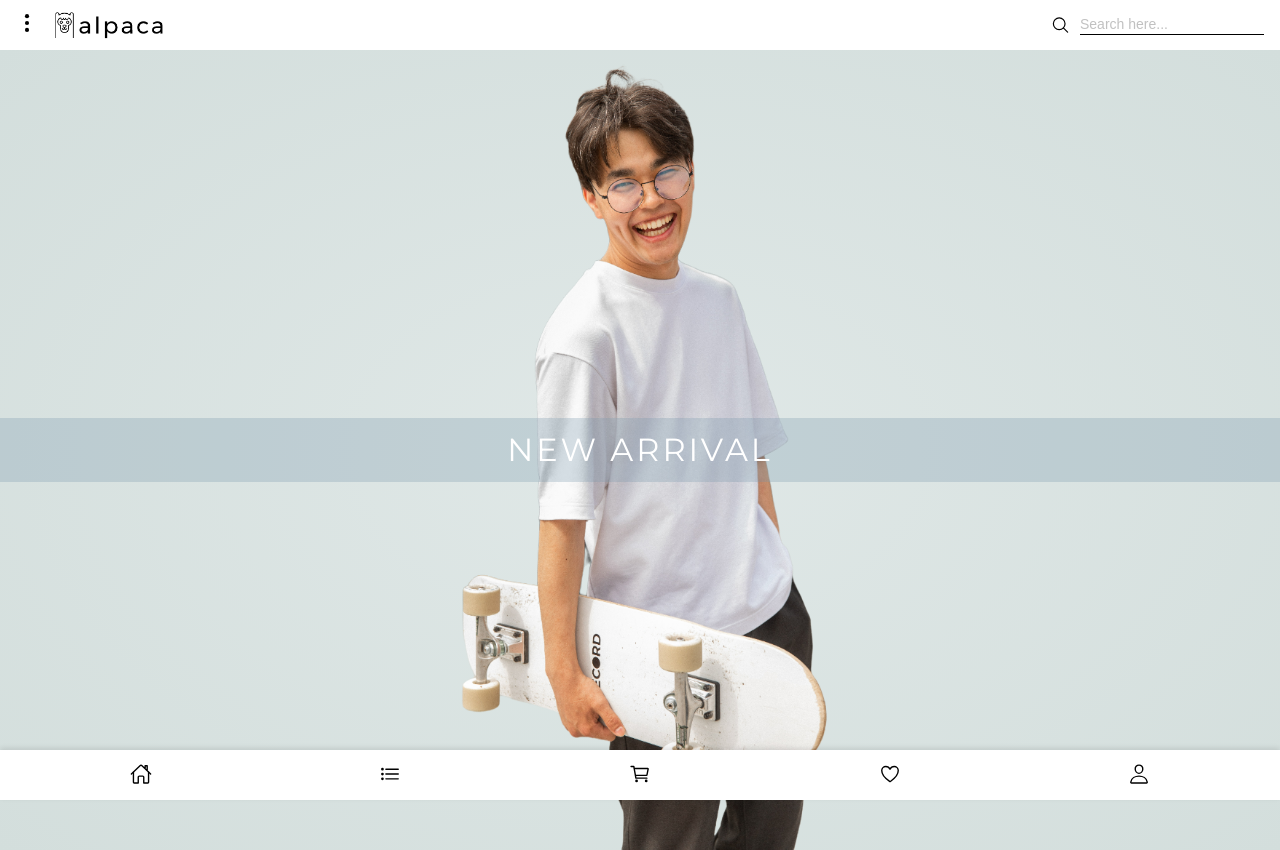
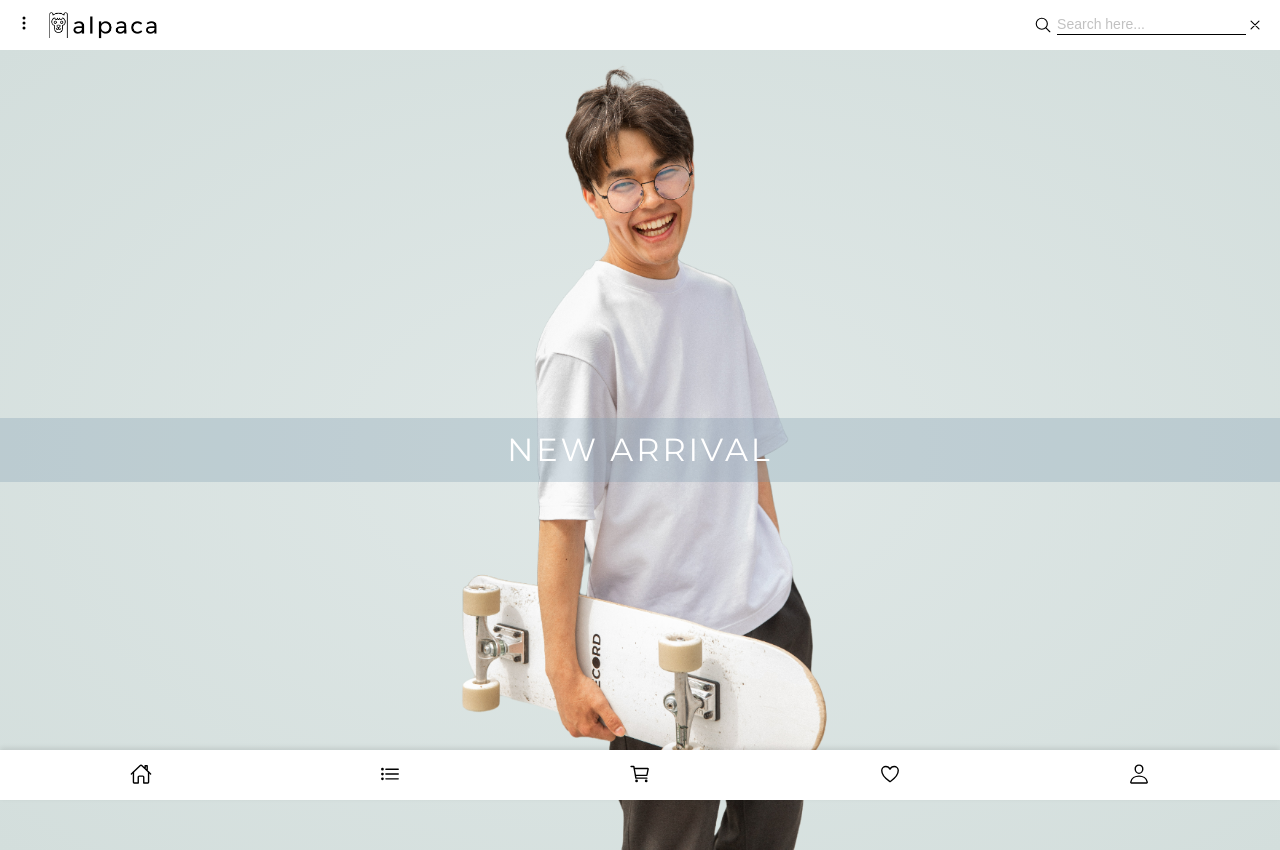
Before and after one commit to aldi-milano/alpaca-store, a React (Create React App) app: page / in a window 1280 px wide. Both pictures are taken after a click on the icon 1253 px from the left and 25 px from the top of the page. Built offline with nearby package versions, Linux system fonts and the light colour scheme; no server answers.

Commit message:
working on search feature and fixing line height title product

```diff
--- a/src/App.js
+++ b/src/App.js
@@ -79,11 +79,16 @@ function App() {
     }
   }, [state.cart]);
 
+  const searchItem = state.products.filter(product =>
+    product.title.toLowerCase().includes(state.keyword.toLowerCase())
+  );
+
   return (
     <main>
       <Header keyword={onHandleKeyword} />
       <Hero />
       <SearchResult
+        searchItem={searchItem}
         products={state.products}
         keyword={state.keyword}
         onHandleAddtoCart={onHandleAddtoCart}
--- a/src/components/card/Card.js
+++ b/src/components/card/Card.js
@@ -11,7 +11,7 @@ function SearchItem({ title, price, img, onHandleAddtoCart, id }) {
   useEffect(() => {
     setTimeout(() => {
       heightRef.current.addEventListener('load', getSpans());
-    }, 1000);
+    }, 700);
   }, []);
 
   function getSpans() {
--- a/src/components/card/card.scss
+++ b/src/components/card/card.scss
@@ -35,6 +35,7 @@
       display: -webkit-box;
       -webkit-box-orient: vertical;
       margin-bottom: u.rem(8);
+      line-height: 1.5;
     }
 
     &-price {
@@ -66,7 +67,7 @@
       width: 100%;
 
       p {
-        font-size: u.rem(10);
+        font-size: u.rem(12);
       }
     }
   }
--- a/src/components/header/header.scss
+++ b/src/components/header/header.scss
@@ -13,7 +13,13 @@
     cursor: pointer;
   }
   &__icon {
-    @include u.icon;
+    &--search {
+      @include u.icon;
+    }
+
+    &--close {
+      display: none;
+    }
   }
 
   &__icon-container {
@@ -28,7 +34,7 @@
     &--active {
       @extend .header__icon-container;
       @include u.flex(flex-end, center);
-      gap: u.rem(10);
+      // gap: u.rem(8);
       // border-bottom: 1px solid black;
       margin-left: 1rem;
 
@@ -50,6 +56,16 @@
           outline: none;
         }
       }
+
+      .header__icon--close {
+        @include u.icon;
+        display: block;
+        cursor: pointer;
+      }
+
+      .header__icon--search {
+        margin-right: 5px;
+      }
     }
   }
 }
--- a/src/components/header/icon/Search.js
+++ b/src/components/header/icon/Search.js
@@ -4,10 +4,15 @@ import { IoSearchOutline, IoCloseOutline } from 'react-icons/io5';
 
 function Search({ keyword }) {
   const [isActive, setActive] = useState(false);
+  const inputSearch = document.querySelector('.input');
+  const iconClose = document.querySelector('.header__icon--close');
 
   function clickSearchIcon() {
     setActive(!isActive);
   }
+
+  if (iconClose)
+    iconClose.addEventListener('click', () => (inputSearch.value = ''));
 
   const ref = useRef();
 
@@ -25,9 +30,17 @@ function Search({ keyword }) {
       ref={ref}
       className={`header__icon-container${isActive ? '--active' : ''}`}
     >
-      <IoSearchOutline className='header__icon' onClick={clickSearchIcon} />
-      <input type='text' placeholder='Search here...' onChange={keyword} />
-      {/* <IoCloseOutline className='header__icon--close' /> */}
+      <IoSearchOutline
+        className='header__icon--search'
+        onClick={clickSearchIcon}
+      />
+      <input
+        type='text'
+        placeholder='Search here...'
+        onChange={keyword}
+        className='input'
+      />
+      <IoCloseOutline className='header__icon--close' />
     </div>
   );
 }
--- a/src/components/navigation/icon/Cart.js
+++ b/src/components/navigation/icon/Cart.js
@@ -3,7 +3,6 @@ import React from 'react';
 import { IoCartOutline } from 'react-icons/io5';
 
 function Cart({ items }) {
-  console.log(items);
   return (
     <div className='cart'>
       <IoCartOutline className='nav__icon--cart' />
--- a/src/components/search-result/SearchResult.js
+++ b/src/components/search-result/SearchResult.js
@@ -1,17 +1,14 @@
-import React from 'react';
+import React, { useEffect, useState } from 'react';
 import Card from '../card/Card';
 
 import './searchResult.scss';
 
-function SearchResult({ products, keyword, onHandleAddtoCart }) {
+function SearchResult({ searchItem, products, keyword, onHandleAddtoCart }) {
+  console.log(searchItem);
   if (keyword.length > 0) {
     return (
       <div className='result'>
-        {products
-          .filter(product =>
-            product.title.toLowerCase().includes(keyword.toLowerCase())
-          )
-          .map(({ title, image, price, id }) => (
+        {searchItem.map(({ title, image, price, id }) => (
           <Card
             title={title}
             img={image}
--- a/src/components/search-result/searchResult.scss
+++ b/src/components/search-result/searchResult.scss
@@ -14,5 +14,4 @@
   left: 0;
   z-index: 3;
   background-color: #fff;
-  margin-bottom: u.rem(100);
 }
```
Lines whose indentation alone changed are shown as unchanged.
